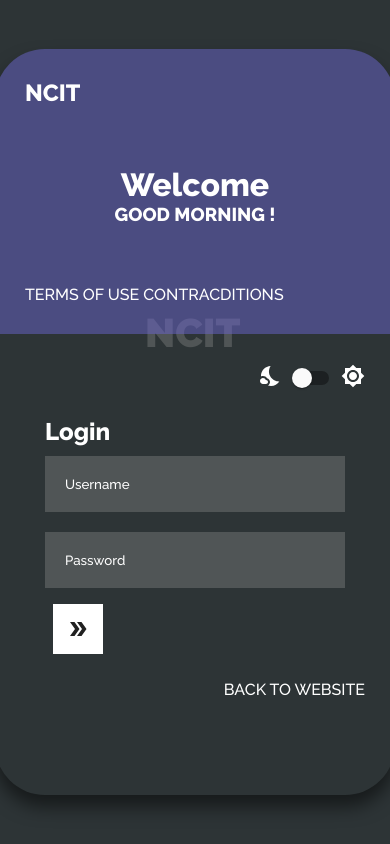
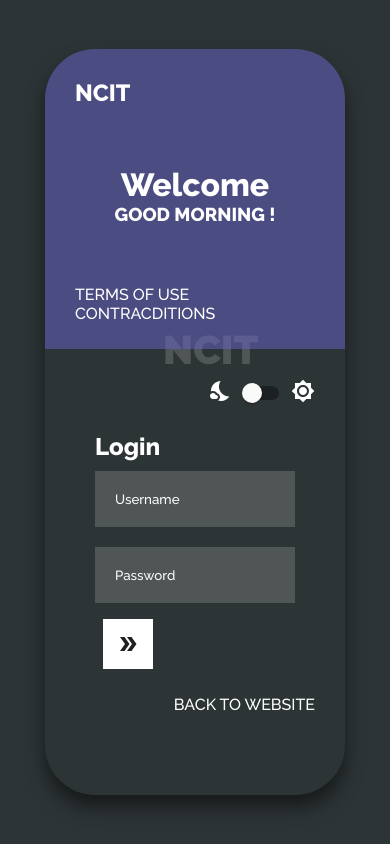
Before and after one commit to danny237/Student-Management-System-1, a React (Create React App) app: page / in a window 390 px wide. Built offline with nearby package versions, Linux system fonts and the light colour scheme.

Commit message:
responsive for mobile device

```diff
--- a/src/Pages/Home.js
+++ b/src/Pages/Home.js
@@ -13,7 +13,9 @@ export default function Home() {
     // main page
     <div className={`${homeStyle.homePage} ${darkMode ? homeStyle.lightTheme : ''}`}>
       {/* home sidebar */}
-      <div className={`${homeStyle.sidebar} ${darkMode ? homeStyle.lightTheme : ''}`}></div>
+      <div className={`${homeStyle.sidebar} ${darkMode ? homeStyle.lightTheme : ''}`}>
+
+      </div>
 
       <div className={homeStyle.mainContainer}>
         {/* status bar */}
--- a/src/Themes/LoginStyle.module.css
+++ b/src/Themes/LoginStyle.module.css
@@ -230,3 +230,25 @@ input::placeholder{
         margin: 20px;
     }
 }
+
+@media only screen and (max-width:412px){
+    .loginContainer{
+       width: 300px;
+    }
+    .ncit{
+        left: 98px;
+        top: 307px;
+    }
+    .loginInfoGreeting{
+        margin-left: 0;
+        text-align: center;
+    }
+    .loginForm{
+        width: 300px;
+    }
+    .inputField{
+        margin: 10px 0;
+        width: 200px;
+        padding: 20px;
+    }
+}
```
